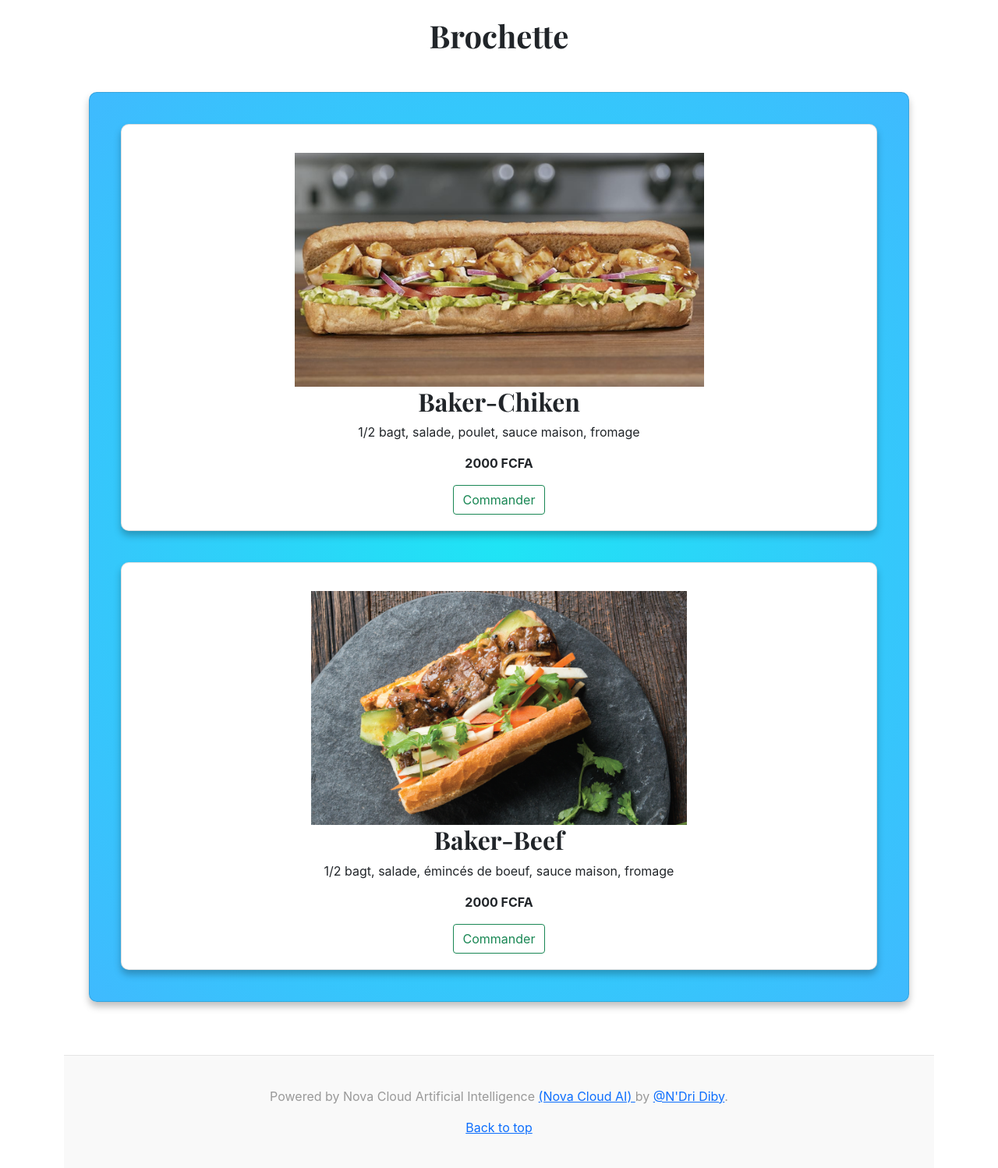
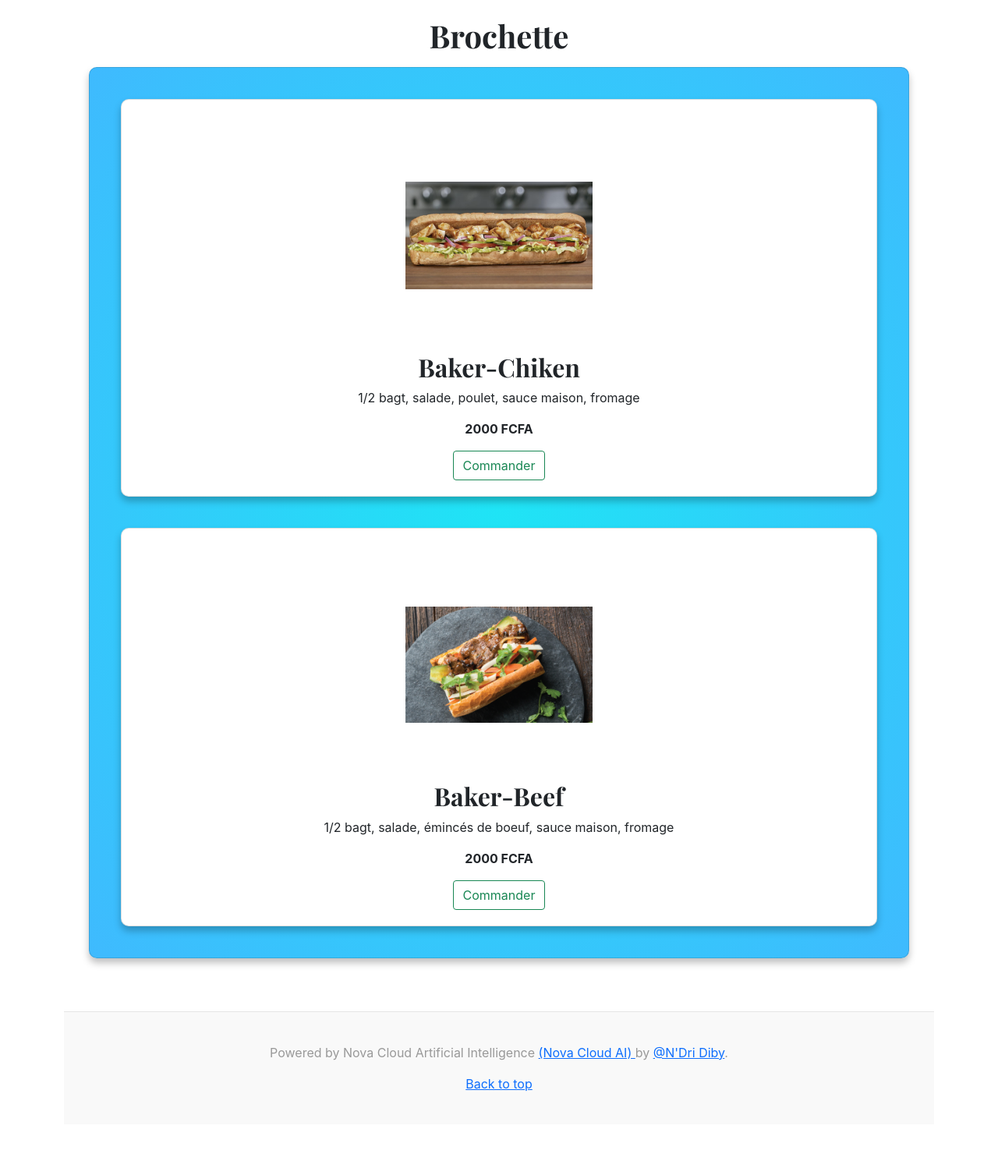
Before and after one commit to NDriDiby/Restaurent, a Django app: template Resto/templates/Resto/MenuDetails.html in a window 1280 px wide. Shown: the part 211-1709 px from the top of the page at 78% size. After the commit the page ends 1611 px from the top, so only its background shows below. Run offline with Django 3.2, Linux system fonts and the light colour scheme; data comes from the database, SQL or seed files in the repository; the template is opened without the code that fills it: values that come from a table or form of the project are taken from there, most other values are stand-ins (such as "Sample title", 1, 10 or a date in 2020); some libraries are stand-ins or nearby versions.

Commit message:
good bro

```diff
--- a/Resto/templates/Resto/MenuDetails.html
+++ b/Resto/templates/Resto/MenuDetails.html
@@ -38,14 +38,14 @@
   <div class="heading__title">
     <h1>{{menu.name}}</h1>
   </div>
-  <div class="card card-{{menu.id}} mt-5">
+  <div class="card card-{{menu.id}} mt-3">
     {% for i in item %}
     <div class="card">
-      <div class="mt-3">
+      <div class="mt-1">
         <img
           src=" {{i.img.url}} "
           alt="{{i.name}} "
-          style="width: auto; height: 300px; object-fit: scale-down; image-rendering: auto"
+          style="max-width: 240px; height: 300px; object-fit: scale-down; image-rendering: auto"
         />
       </div>
 
```
